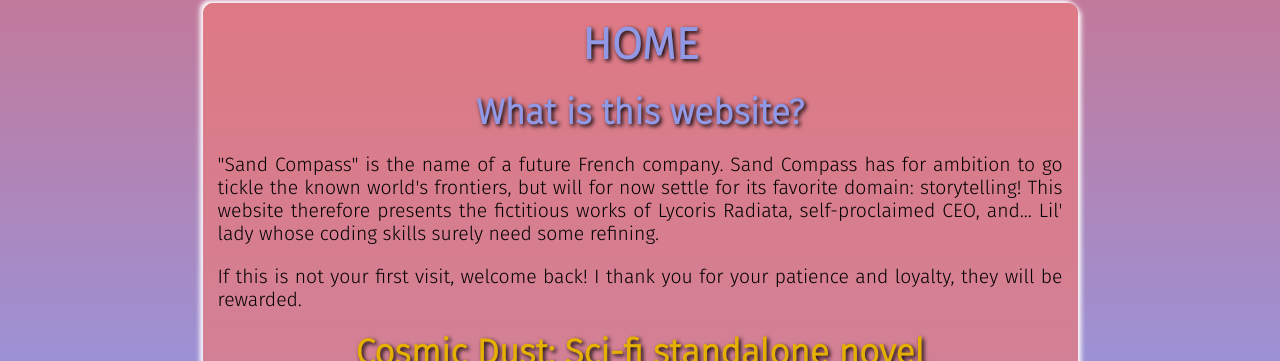
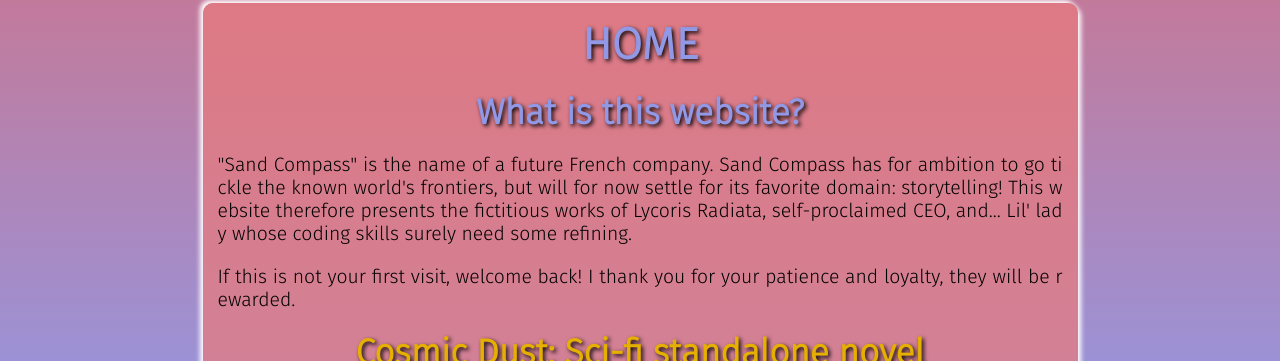
Before and after one commit to TheLycorisRadiata/web_sandcompass, a React (Create React App) app in the folder front/: page / in a window 1280 px wide. Shown: the part 338-699 px from the top of the page. Built offline with nearby package versions, Linux system fonts and the light colour scheme; no server answers.

Commit message:
npm install

```diff
--- a/front/src/style.css
+++ b/front/src/style.css
@@ -1,7 +1,14 @@
+:root
+{
+    --white: #FFF;
+    /* var(--white) */
+}
+
 *
 {
     margin: 0;
     padding: 0;
+    outline: none;
     font-size: 1.1rem;
 }
 
@@ -11,7 +18,7 @@ body
     background: linear-gradient(#E66465, #9198E5) fixed no-repeat;
     font-family: 'Fira Sans', sans-serif;
     text-align: justify;
-    word-break: break-word;
+    word-break: break-all;
     overflow-y: scroll;
 }
 
@@ -20,6 +27,8 @@ body
     margin: auto;
     width: 70%;
 }
+
+/* SCROLLBAR ----------------------------------------------------------------------------------- */
 
 ::-webkit-scrollbar
 {
@@ -45,6 +54,8 @@ body
 {
     background-color: #E24E4F;
 }
+
+/* NAV BAR ------------------------------------------------------------------------------------- */
 
 ul
 {
```
Also changed, not shown: 2 other files (tests, documents, lock files or other folders).
